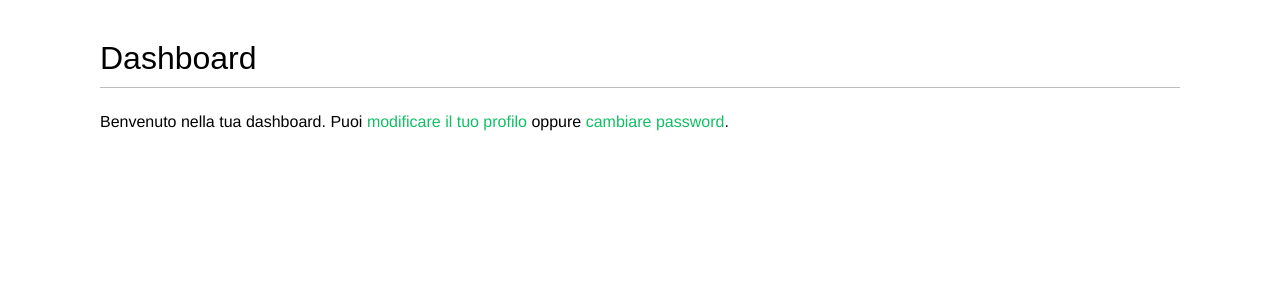
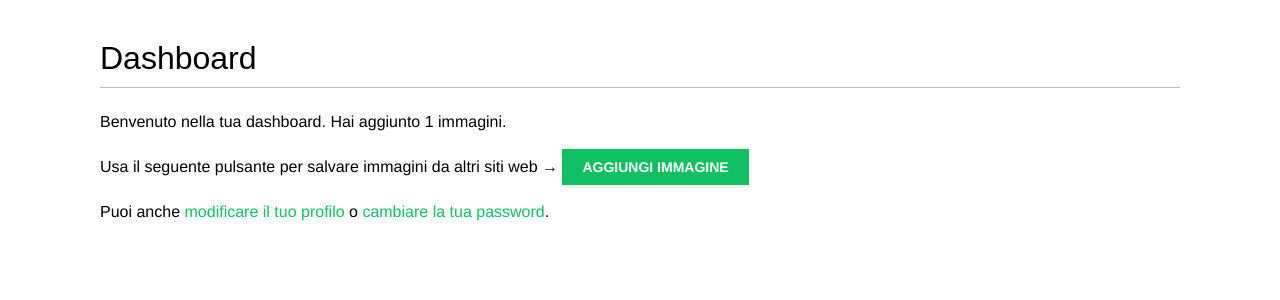
Before and after one commit to SamueleCentanni/Django_Project, a Django app: page /account/ in a window 1280 px wide. Shown: the part 48-348 px from the top of the page. Run offline with Django 5.2, Linux system fonts and the light colour scheme; a user stored in the database is signed in; data comes from the database, SQL or seed files in the repository; both versions use the stored data as it was after the commit; some web fonts are replaced.

Commit message:
nuova dashboard con aggiunta di file json per prendere immagini da internet

```diff
--- a/account/templates/account/dashboard.html
+++ b/account/templates/account/dashboard.html
@@ -3,6 +3,10 @@
 {% block title %}Dashboard{% endblock %}
 
 {% block content %}
- <h1>Dashboard</h1>
- <p>Benvenuto nella tua dashboard. Puoi <a href="{% url "edit" %}">modificare il tuo profilo</a> oppure <a href="{% url "password_change" %}">cambiare password</a>.</p>
+  <h1>Dashboard</h1>
+  {% with total_images_created=request.user.images_created.count %}
+    <p>Benvenuto nella tua dashboard. Hai aggiunto {{ total_images_created }} immagini.</p>
+  {% endwith %}
+  <p>Usa il seguente pulsante per salvare immagini da altri siti web → <a href="javascript:{% include "bookmarklet_launcher.js" %}" class="button">Aggiungi immagine</a></p>
+  <p>Puoi anche <a href="{% url "edit" %}">modificare il tuo profilo</a> o <a href="{% url "password_change" %}">cambiare la tua password</a>.</p>
 {% endblock %}
--- /dev/null
+++ b/images/templates/bookmarklet_launcher.js
@@ -0,0 +1,10 @@
+(function(){
+    if(!window.bookmarklet) {
+      bookmarklet_js = document.body.appendChild(document.createElement('script'));
+      bookmarklet_js.src = '//127.0.0.1:8000/static/js/bookmarklet.js?r='+Math.floor(Math.random()*9999999999999999);
+      window.bookmarklet = true;
+    }
+    else {
+      bookmarkletLaunch();
+    }
+  })();
```
Also changed, not shown: db.sqlite3.
